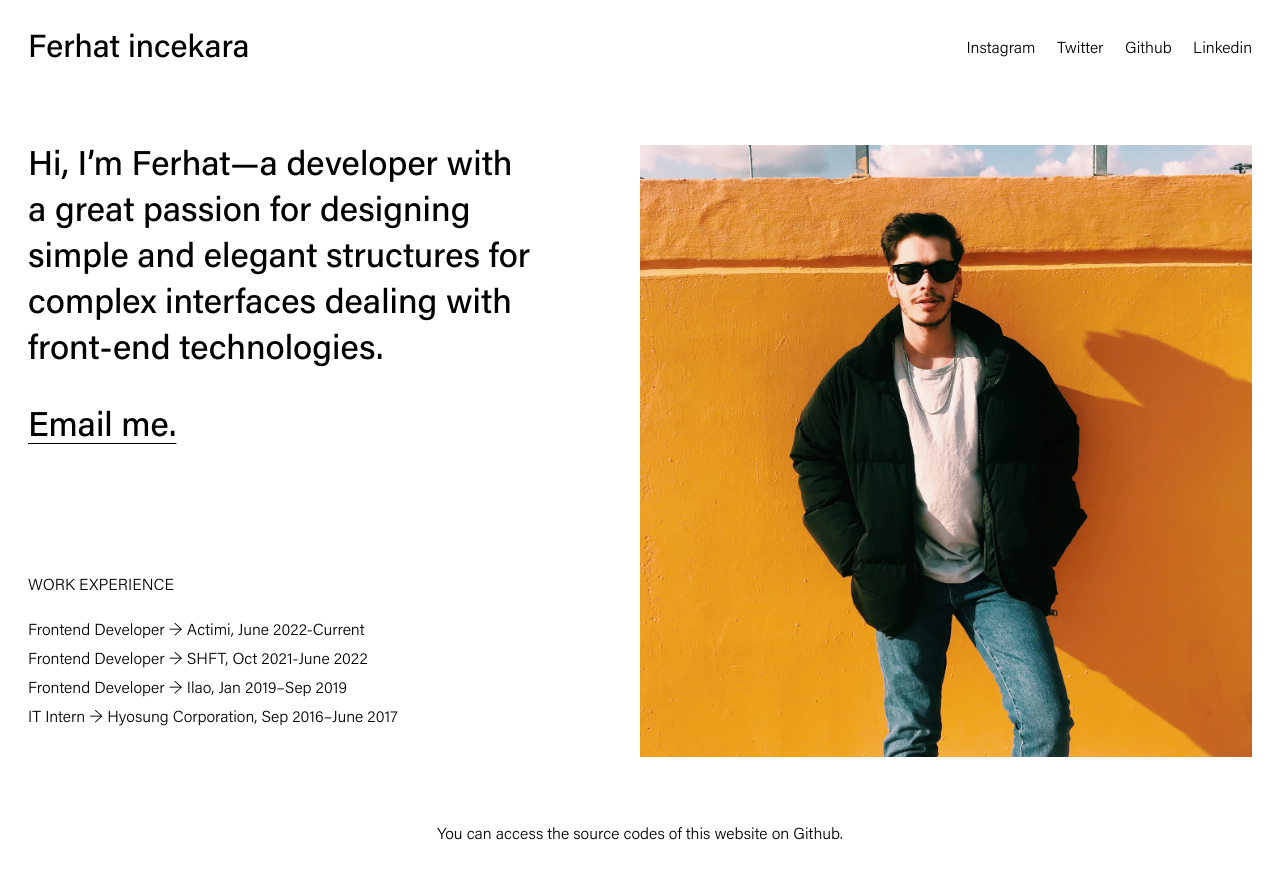
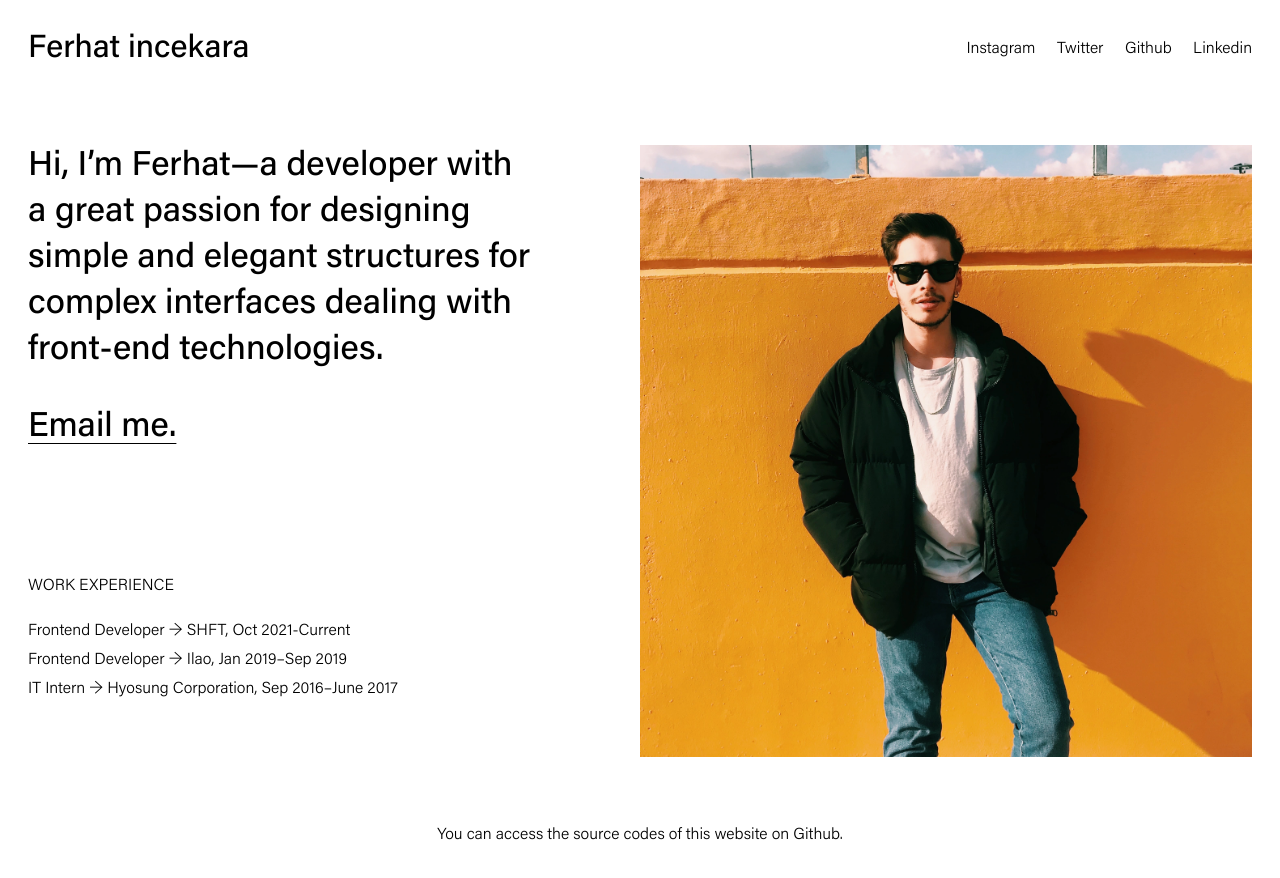
Before and after one commit to ferhatincekara/homepage, a Next.js app: page / in a window 1280 px wide. Shown: the top 878 px of the page. Built offline with nearby package versions, Linux system fonts and the light colour scheme.

Commit message:
Revert "⚡ Add new job experience"
This reverts commit 5406638a7e41d9daa467b98754bef06c0238cd5b.

```diff
--- a/components/work-experience.tsx
+++ b/components/work-experience.tsx
@@ -2,8 +2,7 @@ import { Fragment } from 'react';
 import styles from 'components/work-experience.module.scss';
 
 const WORK = [
-  { position: 'Frontend Developer', company: 'Actimi', date: 'June 2022-Current' },
-  { position: 'Frontend Developer', company: 'SHFT', date: 'Oct 2021-June 2022' },
+  { position: 'Frontend Developer', company: 'SHFT', date: 'Oct 2021-Current' },
   { position: 'Frontend Developer', company: 'Ilao', date: 'Jan 2019–Sep 2019' },
   { position: 'IT Intern', company: 'Hyosung Corporation', date: 'Sep 2016–June 2017' },
 ];
```
